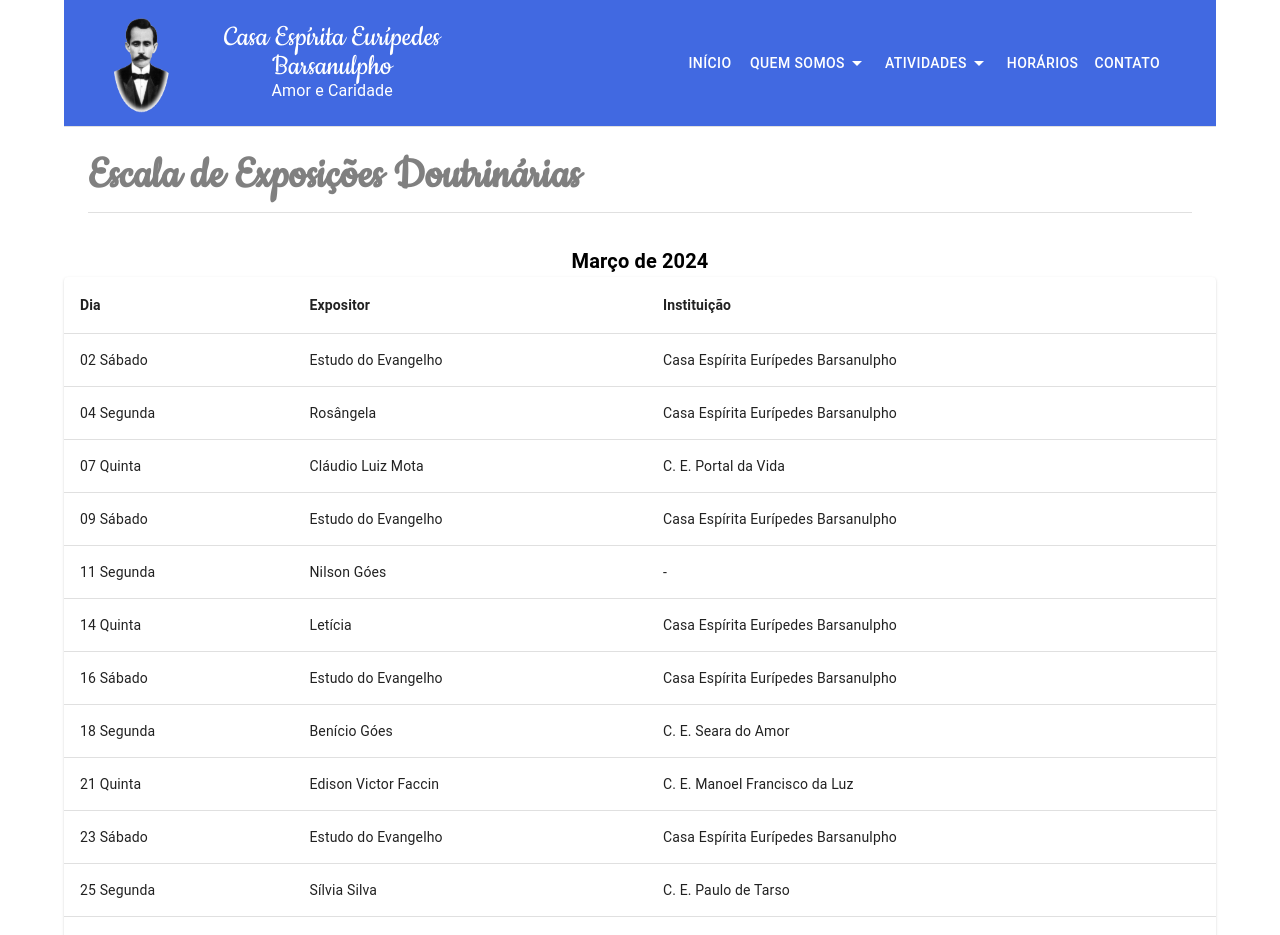
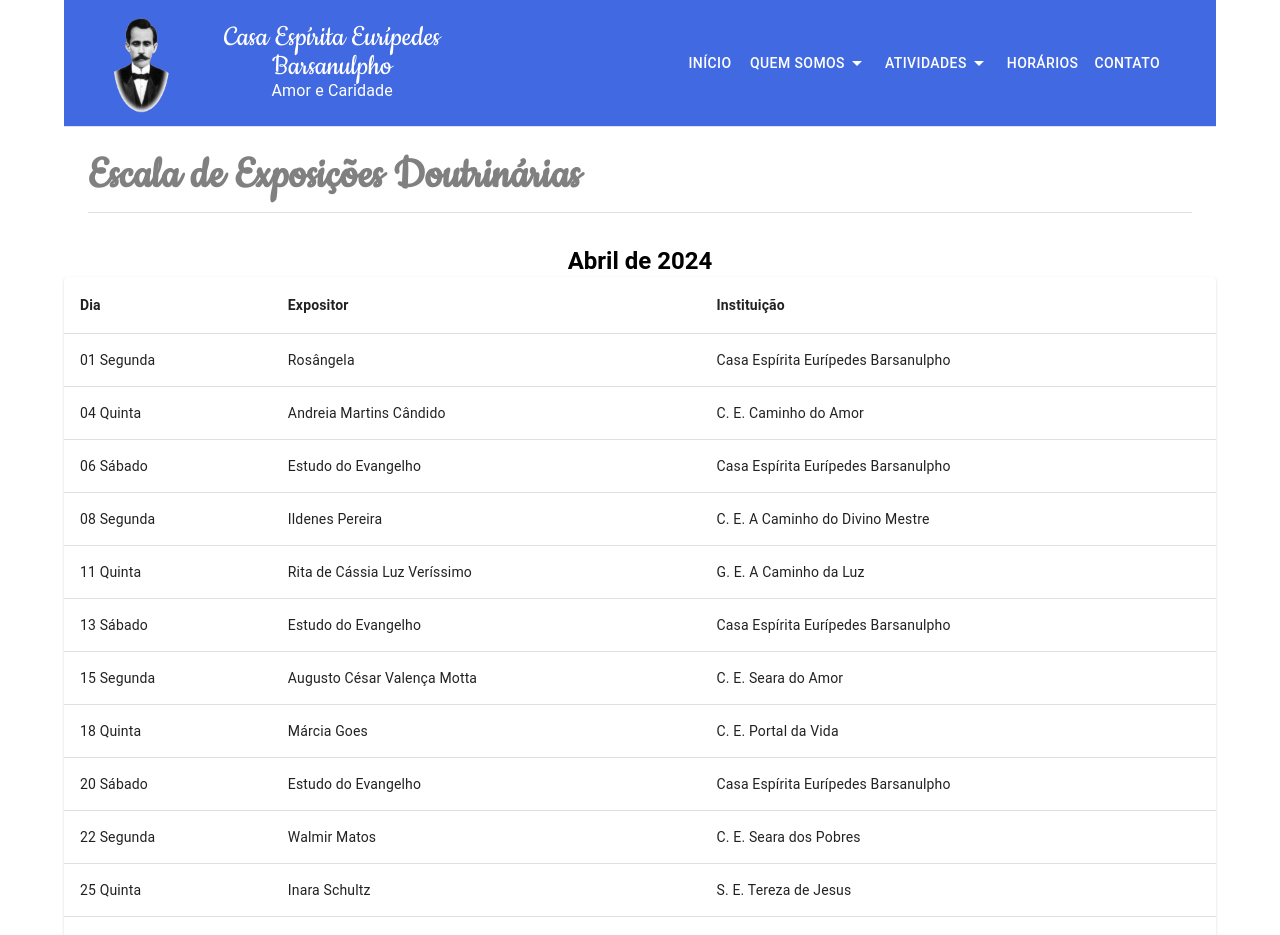
Before and after one commit to guimaraes-darlan/ceeb-site, a Next.js app: page /escala-exposicoes in a window 1280 px wide. Shown: the top 935 px of the page. Built offline with nearby package versions, Linux system fonts and the light colour scheme.

Commit message:
feat: Retirado "use client", escala de abril

```diff
--- a/src/app/atendimento-fraterno/atendimento.tsx
+++ b/src/app/atendimento-fraterno/atendimento.tsx
@@ -1,5 +1,3 @@
-"use client";
-
 import { Box, Container, Typography } from "@mui/material";
 import TitlePage from "../../components/title-page";
 import Image from "next/image";
--- a/src/app/biblioteca/biblioteca.tsx
+++ b/src/app/biblioteca/biblioteca.tsx
@@ -1,5 +1,3 @@
-"use client";
-
 import { Box, Container, Typography } from "@mui/material";
 import TitlePage from "../../components/title-page";
 import Image from "next/image";
--- a/src/app/cirurgias/cirurgias.tsx
+++ b/src/app/cirurgias/cirurgias.tsx
@@ -1,5 +1,3 @@
-"use client";
-
 import { Box, Container, Typography } from "@mui/material";
 import TitlePage from "../../components/title-page";
 import ConsulteHorarios from "../../components/consulte-horarios";
--- a/src/app/desobsessao/desobsessao.tsx
+++ b/src/app/desobsessao/desobsessao.tsx
@@ -1,5 +1,3 @@
-"use client";
-
 import { Box, Container, Typography } from "@mui/material";
 import TitlePage from "../../components/title-page";
 import ConsulteHorarios from "../../components/consulte-horarios";
--- a/src/app/diretoria/diretoria.tsx
+++ b/src/app/diretoria/diretoria.tsx
@@ -1,5 +1,3 @@
-"use client";
-
 import {
   Box,
   Container,
--- a/src/app/escala-exposicoes/escala.tsx
+++ b/src/app/escala-exposicoes/escala.tsx
@@ -1,5 +1,3 @@
-"use client";
-
 import {
   Box,
   Paper,
@@ -25,69 +23,69 @@ export default function EscalaPage() {
   }
   const listScale: Scale[] = [
     {
-      day: "02 Sábado",
+      day: "01 Segunda",
+      name: "Rosângela",
+      house: "Casa Espírita Eurípedes Barsanulpho",
+    },
+    {
+      day: "04 Quinta",
+      name: "Andreia Martins Cândido",
+      house: "C. E. Caminho do Amor",
+    },
+    {
+      day: "06 Sábado",
       name: "Estudo do Evangelho",
       house: "Casa Espírita Eurípedes Barsanulpho",
     },
     {
-      day: "04 Segunda",
-      name: "Rosângela",
-      house: "Casa Espírita Eurípedes Barsanulpho",
+      day: "08 Segunda",
+      name: "Ildenes Pereira",
+      house: "C. E. A Caminho do Divino Mestre",
     },
     {
-      day: "07 Quinta",
-      name: "Cláudio Luiz Mota",
-      house: "C. E. Portal da Vida",
+      day: "11 Quinta",
+      name: "Rita de Cássia Luz Veríssimo",
+      house: "G. E. A Caminho da Luz",
     },
     {
-      day: "09 Sábado",
+      day: "13 Sábado",
       name: "Estudo do Evangelho",
       house: "Casa Espírita Eurípedes Barsanulpho",
     },
     {
-      day: "11 Segunda",
-      name: "Nilson Góes",
-      house: " - ",
+      day: "15 Segunda",
+      name: "Augusto César Valença Motta",
+      house: "C. E. Seara do Amor",
     },
     {
-      day: "14 Quinta",
-      name: "Letícia",
-      house: "Casa Espírita Eurípedes Barsanulpho",
+      day: "18 Quinta",
+      name: "Márcia Goes",
+      house: "C. E. Portal da Vida",
     },
     {
-      day: "16 Sábado",
+      day: "20 Sábado",
       name: "Estudo do Evangelho",
       house: "Casa Espírita Eurípedes Barsanulpho",
     },
     {
-      day: "18 Segunda",
-      name: "Benício Góes",
-      house: "C. E. Seara do Amor",
+      day: "22 Segunda",
+      name: "Walmir Matos",
+      house: "C. E. Seara dos Pobres",
     },
     {
-      day: "21 Quinta",
-      name: "Edison Victor Faccin",
-      house: "C. E. Manoel Francisco da Luz",
+      day: "25 Quinta",
+      name: "Inara Schultz",
+      house: "S. E. Tereza de Jesus",
     },
     {
-      day: "23 Sábado",
+      day: "27 Sábado",
       name: "Estudo do Evangelho",
       house: "Casa Espírita Eurípedes Barsanulpho",
     },
     {
-      day: "25 Segunda",
-      name: "Sílvia Silva",
-      house: "C. E. Paulo de Tarso",
-    },
-    {
-      day: "28 Quinta",
-      name: "Renan",
-      house: "Casa Espírita Eurípedes Barsanulpho",
-    },
-    {
-      day: "23 Sábado",
-      name: "Estudo do Evangelho",
-      house: "Casa Espírita Eurípedes Barsanulpho",
+      day: "29 Segunda",
+      name: "Benicio Goes",
+      house: "C. E. Seara do Amor",
     },
   ];
 
@@ -99,8 +97,8 @@ export default function EscalaPage() {
       flexDirection="column"
     >
       <TitlePage title="Escala de Exposições Doutrinárias" />
-      <Typography variant="h6">
-        <strong>Março de 2024</strong>
+      <Typography variant="h5">
+        <strong>Abril de 2024</strong>
       </Typography>
       <TableContainer component={Paper}>
         <Table sx={{ minWidth: 650 }} aria-label="simple table">
--- a/src/app/estatuto/estatuto.tsx
+++ b/src/app/estatuto/estatuto.tsx
@@ -1,5 +1,3 @@
-"use client";
-
 import { Box, Container, Typography } from "@mui/material";
 import Image from "next/image";
 import TitlePage from "../../components/title-page";
--- a/src/app/estudo/estudo.tsx
+++ b/src/app/estudo/estudo.tsx
@@ -1,10 +1,6 @@
-"use client";
-
-import { Box, Button, Container, Typography } from "@mui/material";
+import { Box, Container, Typography } from "@mui/material";
 import TitlePage from "../../components/title-page";
 import Image from "next/image";
-import { AccessTime } from "@mui/icons-material";
-import Link from "next/link";
 import ConsulteHorarios from "../../components/consulte-horarios";
 
 export default function EstudoPage() {
--- a/src/app/evangelizacao/evangelizacao.tsx
+++ b/src/app/evangelizacao/evangelizacao.tsx
@@ -1,5 +1,3 @@
-"use client";
-
 import { Box, Container, Typography } from "@mui/material";
 import TitlePage from "../../components/title-page";
 import ConsulteHorarios from "../../components/consulte-horarios";
--- a/src/app/home-page.tsx
+++ b/src/app/home-page.tsx
@@ -1,6 +1,3 @@
-"use client";
-
-import { Metadata } from "next";
 import { Box, Container, Grid, Typography } from "@mui/material";
 import Image from "next/image";
 
--- a/src/app/horarios/horarios.tsx
+++ b/src/app/horarios/horarios.tsx
@@ -1,5 +1,3 @@
-"use client";
-
 import { Box, Container, Typography } from "@mui/material";
 import TitlePage from "../../components/title-page";
 import Grid from "@mui/material/Unstable_Grid2/Grid2";
--- a/src/layout/Footer.tsx
+++ b/src/layout/Footer.tsx
@@ -1,5 +1,3 @@
-"use client";
-
 import { Box, Divider, Typography } from "@mui/material";
 import Link from "next/link";
 
```
